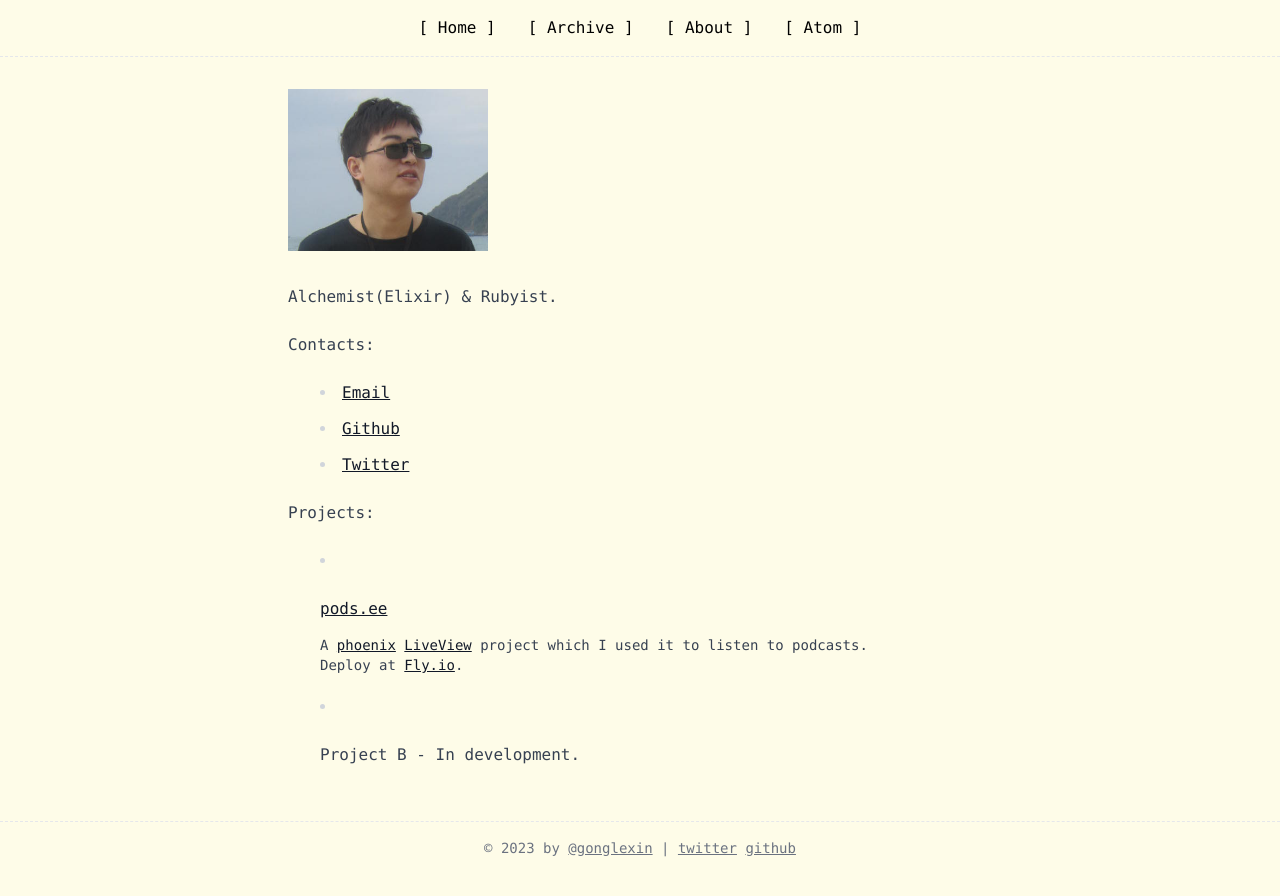
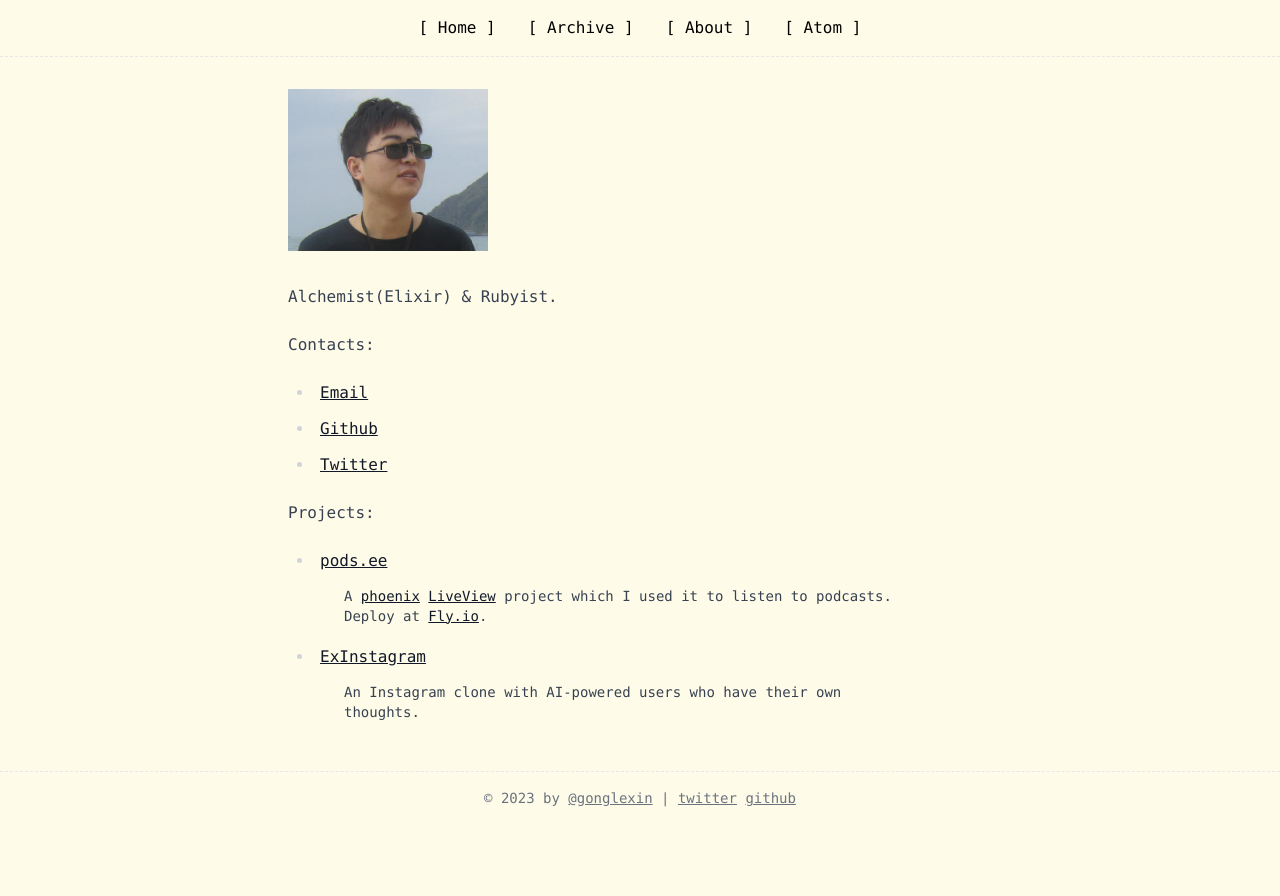
Before and after one commit to gonglexin/gonglexin.github.io, a Jekyll site: the page built from about.html, in a window 1280 px wide. Shown: the top 896 px of the page. Built offline with Jekyll 4.4.1, drawn with Linux system fonts in a browser that asks for light colours; nearby versions of some CDN libraries.

Commit message:
:sparkles: Add ExInstagram

```diff
--- a/about.html
+++ b/about.html
@@ -7,22 +7,23 @@ title: About
   <img src="/assets/images/me.png" style="width: 200px;" alt="me">
   <p>Alchemist(Elixir) & Rubyist.</p>
   <p>Contacts:</p>
-  <ul class="list-disc list-inside">
+  <ul class="list-disc">
     <li><a href="mailto:gonglexin@gmail.com">Email</a></li>
     <li><a href="https://github.com/gonglexin" target="_blank">Github</a></li>
     <li><a href="https://twitter.com/gonglexin" target="_blank">Twitter</a></li>
   </ul>
 
   <p>Projects:</p>
-  <ul class="list-disc list-inside">
+  <ul class="list-disc">
     <li>
-      <p><a href="https://pods.ee" target="_blank">pods.ee</a></p>
-      <p class="text-sm">A <a href="https://www.phoenixframework.org/">phoenix</a> <a
+      <a href="https://pods.ee" target="_blank">pods.ee</a>
+      <p class="text-sm pl-6">A <a href="https://www.phoenixframework.org/">phoenix</a> <a
           href="https://github.com/phoenixframework/phoenix_live_view">LiveView</a> project which I used it to listen to
         podcasts. Deploy at <a href="https://fly.io">Fly.io</a>.</p>
     </li>
     <li>
-      <p>Project B - In development.</p>
+      <a href="https://ex-instagram.fly.dev" target="_blank">ExInstagram</a>
+      <p class="text-sm pl-6">An Instagram clone with AI-powered users who have their own thoughts.</p>
     </li>
   </ul>
 </div>
```
